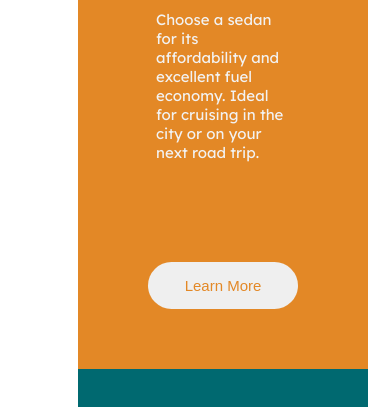
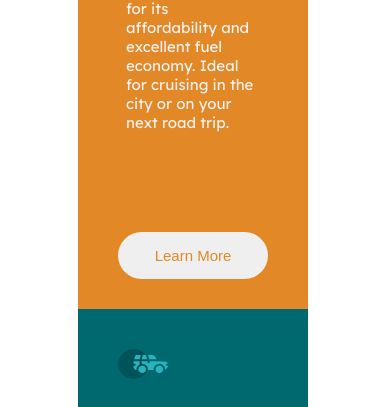
Before and after one commit to amycym/3-columns-preview-card, a plain HTML site: page index.html in a window 390 px wide. Shown: the part 219-626 px from the top of the page. Drawn offline with Linux system fonts and the light colour scheme.

Commit message:
flex-last

```diff
--- a/style.css
+++ b/style.css
@@ -13,21 +13,11 @@ body{
     display: flex;
     flex-wrap: wrap;
     flex-grow: 1;
-    height: 450px;
-    width: 1000px;
 }
-
 
 .card-layout > * {
     flex-basis: 30%;
     padding: 30px;
-}
-
-@media (max-width: 1000px){
-    .card-layout > *{
-    flex-basis: 50%;
-    padding: 60px;
-    }
 }
 
 img{
@@ -41,7 +31,7 @@ img{
     border-radius: 10px 0 0 10px;
 }
 
-@media (max-width: 1000px){
+@media (100px <= width <= 1100px){
     .orange-card{
     border-radius: 10px 10px 0 0;
     }
@@ -56,7 +46,7 @@ img{
     border-radius: 0 10px 10px 0;
 }
 
-@media (max-width: 1000px){
+@media (100px <= width <= 1150px){
     .darkcyan-card{
     border-radius: 0 0 10px 10px;
     }
```
